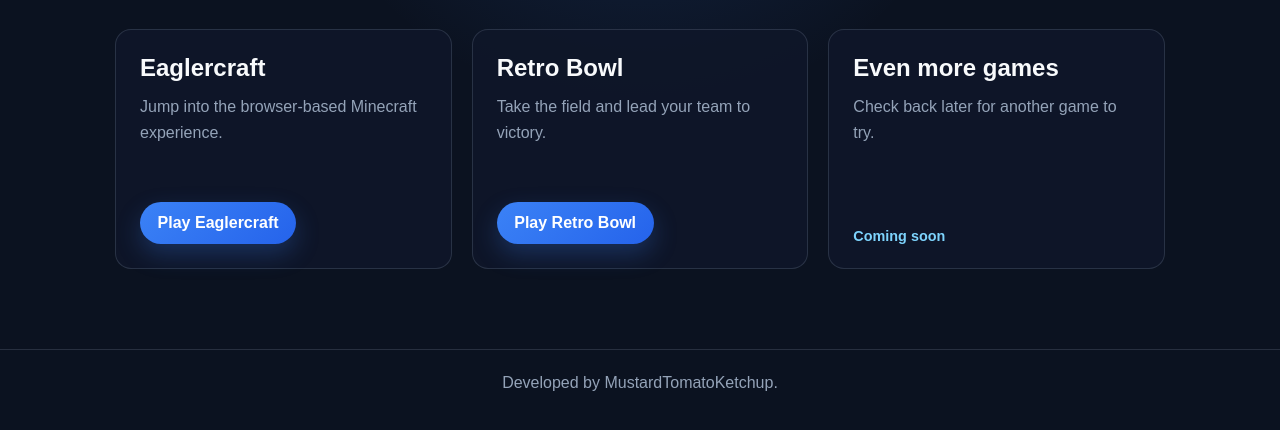
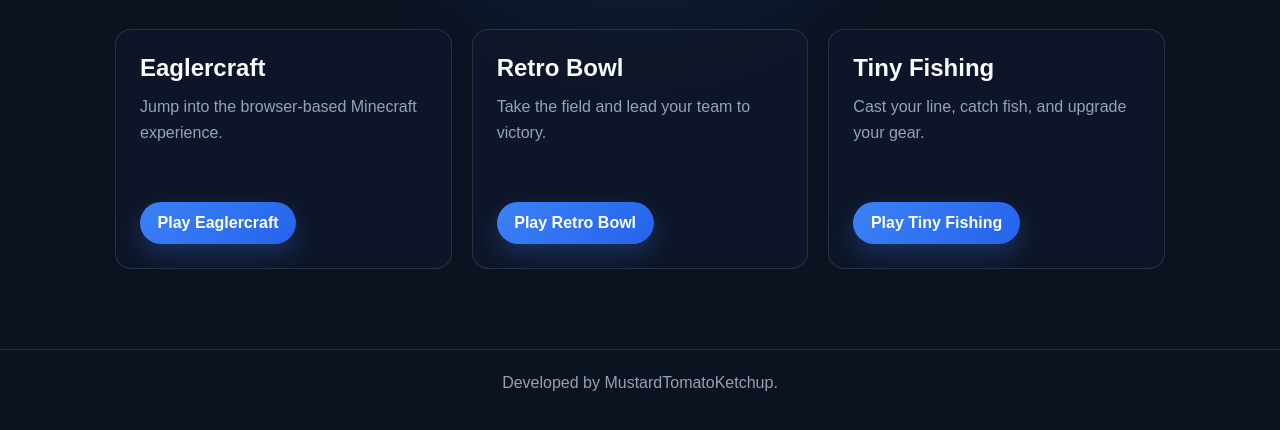
Before and after one commit to MustardTomatoKetchup/mustardtomatoketchup.github.io, a plain HTML site: page games.html in a window 1280 px wide. Shown: the part 246-676 px from the top of the page. Drawn offline with Linux system fonts and the light colour scheme.

Commit message:
Replace the third game option with Tiny Fishing

```diff
--- a/games.html
+++ b/games.html
@@ -69,7 +69,6 @@
       text-decoration: none;
       box-shadow: 0 10px 25px var(--shadow);
     }
-    .coming-soon { color: var(--accent); font-size: 0.9rem; font-weight: 700; }
     footer { padding: 1.5rem; text-align: center; color: var(--muted); border-top: 1px solid var(--panel-border); }
     @media (max-width: 600px) {
       header { flex-direction: column; gap: 0.75rem; }
@@ -104,9 +103,9 @@
         <a class="play-button" href="retro-bowl.html">Play Retro Bowl</a>
       </article>
       <article class="game-card">
-        <h2>Even more games</h2>
-        <p>Check back later for another game to try.</p>
-        <span class="coming-soon">Coming soon</span>
+        <h2>Tiny Fishing</h2>
+        <p>Cast your line, catch fish, and upgrade your gear.</p>
+        <a class="play-button" href="tiny-fishing.html">Play Tiny Fishing</a>
       </article>
     </section>
   </main>
```
